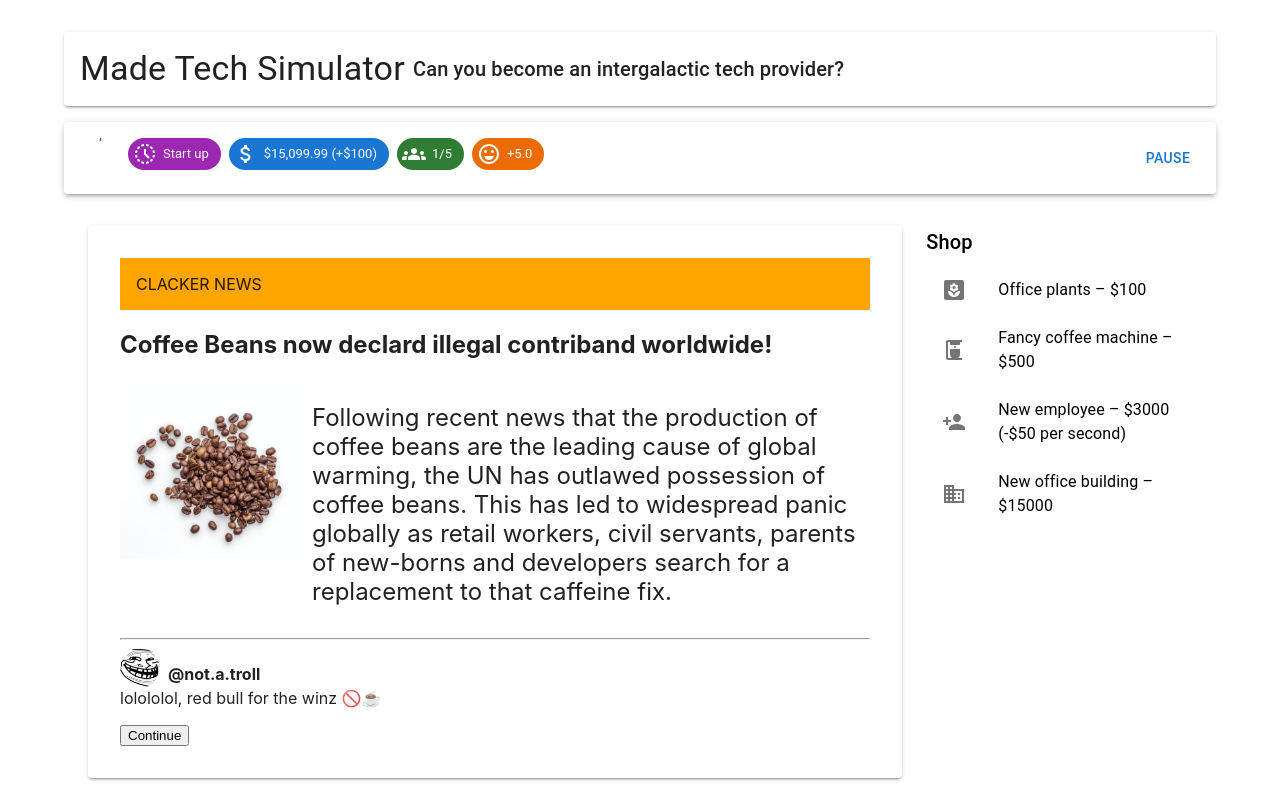
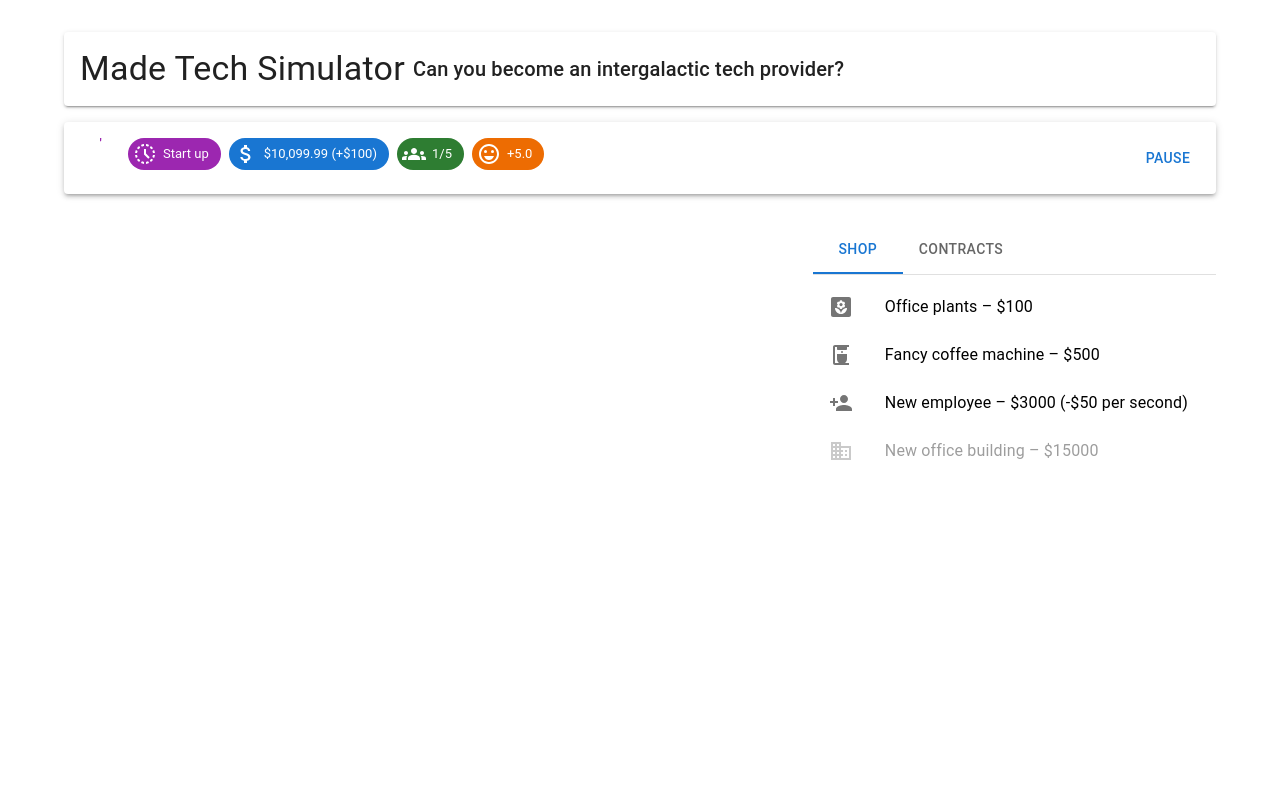
Before and after one commit to b-dalton/game-jam, a React (Create React App) app: page / in a window 1280 px wide. Both pictures are taken after a click on the button "START YOUR OWN TECH EMPIRE!". Built offline with nearby package versions, Linux system fonts and the light colour scheme.

Commit message:
Contract marketplace

```diff
--- a/src/components/GameWindow.jsx
+++ b/src/components/GameWindow.jsx
@@ -1,17 +1,36 @@
-import { Container, Box } from "@mui/material";
-import React from "react";
+import { Container, Box, Tabs, Tab } from "@mui/material";
+import React, { useState } from "react";
 import { GameStageEnum, useGameState } from "../contexts/GameState";
 import { EventDialog } from "./EventDialog";
+import { Marketplace } from "./Marketplace";
 import { Shop } from "./Shop";
 
 import StartScreen from "./StartScreen";
 import { TitleBar } from "./TitleBar";
 import { Toolbar } from "./Toolbar";
 
+const TabPanel = ({ children, value, index, ...other }) => {
+  return (
+    <Box
+      role="tabpanel"
+      hidden={value !== index}
+      sx={{
+        overflow: "auto",
+        maxHeight: "60vh",
+      }}
+      {...other}
+    >
+      {value === index && <>{children}</>}
+    </Box>
+  );
+};
+
 export const GameWindow = () => {
   const {
     state: { gameStage },
   } = useGameState();
+
+  const [tabIndex, setTabIndex] = useState(0);
 
   return (
     <Container
@@ -43,10 +62,32 @@ export const GameWindow = () => {
 
             <Box
               sx={{
-                width: "35%",
+                minWidth: "35%",
+                maxWidth: "35%",
               }}
             >
-              <Shop />
+              <Box
+                sx={{
+                  borderBottom: 1,
+                  borderColor: "divider",
+                }}
+              >
+                <Tabs
+                  value={tabIndex}
+                  onChange={(_, newValue) => {
+                    setTabIndex(newValue);
+                  }}
+                >
+                  <Tab label="Shop" />
+                  <Tab label="Contracts" />
+                </Tabs>
+              </Box>
+              <TabPanel value={tabIndex} index={0}>
+                <Shop />
+              </TabPanel>
+              <TabPanel value={tabIndex} index={1}>
+                <Marketplace />
+              </TabPanel>
             </Box>
           </Box>
         </>
--- /dev/null
+++ b/src/components/Marketplace.jsx
@@ -0,0 +1,126 @@
+import {
+  Divider,
+  List,
+  ListItem,
+  ListItemButton,
+  ListItemText,
+  Typography,
+} from "@mui/material";
+import { useGameState } from "../contexts/GameState";
+
+const contracts = [
+  {
+    id: "nasa-moon-base",
+    name: "NASA Moon Base",
+    description:
+      "You heard us right, NASA needs an exciting team to help us build our new lunar base",
+    value: 15000,
+    recurringValue: 150,
+    requiredTeamSize: 1,
+    isActive: () => true,
+    action: (state) => {
+      return {
+        ...state,
+        currency: state.currency + 15000,
+        currencyChange: state.currencyChange + 150,
+        occupiedEmployees: state.occupiedEmployees + 1,
+        signedContracts: [...state.signedContracts, "nasa-moon-base"],
+      };
+    },
+  },
+];
+
+export const Marketplace = () => {
+  const { state, dispatch } = useGameState();
+
+  const { employees, occupiedEmployees, signedContracts } = state;
+
+  const availableContracts = contracts.filter(
+    ({ id }) => !signedContracts.includes(id)
+  );
+
+  const signedContractsList = contracts.filter(({ id }) =>
+    signedContracts.includes(id)
+  );
+
+  return (
+    <>
+      <Typography variant="h6" component="h2">
+        Available contracts{" "}
+      </Typography>
+      <List>
+        {availableContracts.length === 0
+          ? "There are no open contracts on the marketplace right now..."
+          : availableContracts.map((item, index) => (
+              <ListItem disablePadding>
+                <ListItemButton
+                  disabled={
+                    !item.isActive(state) ||
+                    employees - occupiedEmployees < item.requiredTeamSize
+                  }
+                  onClick={() => {
+                    dispatch({ type: "signContract", payload: item });
+                  }}
+                >
+                  <ListItemText
+                    primary={item.name}
+                    secondary={
+                      <>
+                        <Typography variant="body2" color="text.primary">
+                          {item.description}
+                        </Typography>
+                        <Typography variant="body2" color="text.secondary">
+                          — Value: ${item.value.toLocaleString()} up front and $
+                          {item.recurringValue.toLocaleString()} per second
+                        </Typography>
+                        <Typography variant="body2" color="text.secondary">
+                          — Required Team Size: {item.requiredTeamSize} (you
+                          have {employees - occupiedEmployees})
+                        </Typography>
+                      </>
+                    }
+                  />
+                </ListItemButton>
+              </ListItem>
+            ))}
+      </List>
+
+      <Divider
+        sx={{
+          marginTop: "2rem",
+          marginBottom: "2rem",
+        }}
+      />
+
+      <Typography variant="h6" component="h2">
+        Signed contracts{" "}
+      </Typography>
+      <List>
+        {signedContractsList.length === 0
+          ? "You haven't signed any contracts yet..."
+          : signedContractsList.map((item, index) => (
+              <ListItem disablePadding>
+                <ListItemText
+                  primary={item.name}
+                  secondary={
+                    <>
+                      <Typography variant="body2" color="text.primary">
+                        {item.description}
+                      </Typography>
+                      <Typography variant="body2" color="text.secondary">
+                        — Value: ${item.value.toLocaleString()} up front and $
+                        {item.recurringValue.toLocaleString()} per second
+                      </Typography>
+                      <Typography variant="body2" color="text.secondary">
+                        — Required Team Size: {item.requiredTeamSize} (you have{" "}
+                        {employees - occupiedEmployees})
+                      </Typography>
+                    </>
+                  }
+                />
+              </ListItem>
+            ))}
+      </List>
+    </>
+  );
+};
--- a/src/components/Shop.jsx
+++ b/src/components/Shop.jsx
@@ -87,10 +87,6 @@ export const Shop = () => {
 
   return (
     <>
-      <Typography variant="h6" component="h2">
-        Shop
-      </Typography>
-
       <List>
         {shopItems.map((item, index) => (
           <ListItem disablePadding key={index}>
--- a/src/contexts/GameState.js
+++ b/src/contexts/GameState.js
@@ -18,7 +18,9 @@ const initialState = {
   employeeHappinessChange: -0.001,
   employees: 1,
   maximumEmployees: 5,
+  occupiedEmployees: 0,
   activeEvent: null,
+  signedContracts: [],
 };
 
 const reducer = (state, action) => {
@@ -79,6 +81,10 @@ const reducer = (state, action) => {
       return {
         ...action.payload.action(state),
       };
+    case "signContract":
+      return {
+        ...action.payload.action(state),
+      };
     default:
       throw new Error(`Unexpected action type ${action.type}`);
   }
--- a/src/lib/random-event.jsx
+++ b/src/lib/random-event.jsx
@@ -4,8 +4,7 @@ const events = [
     characterName: "Scribbly Pibbles",
     description:
       "I love your approach to akward office parties, and have invested $5,000 in your fledling business!",
-    type:
-      "email",
+    type: "email",
     condition: (state) => state.gameTime >= 0 && state.gameTime < 10000,
     action: (state) => {
       return {
@@ -19,9 +18,8 @@ const events = [
     characterName: "@not.a.troll",
     description:
       "Following recent news that the production of coffee beans are the leading cause of global warming, the UN has outlawed possession of coffee beans. This has led to widespread panic globally as retail workers, civil servants, parents of new-borns and developers search for a replacement to that caffeine fix.",
-    type:
-      "clackerNews",
-      condition: (state) => state.gameTime >= 0 && state.gameTime < 10000,
+    type: "clackerNews",
+    condition: (state) => state.gameTime >= 0 && state.gameTime < 10000,
     joke: "lolololol, red bull for the winz 🚫☕️",
     image: "coffee",
     action: (state) => {
@@ -34,8 +32,8 @@ const events = [
 ];
 
 export const getRandomEvent = (state) => {
-  // const shouldFindEvent = Math.random() < 0.02 ? true : false;
-  const shouldFindEvent = true;
+  const shouldFindEvent = Math.random() < 0.02 ? true : false;
+  // const shouldFindEvent = true;
 
   if (!shouldFindEvent) {
     return null;
@@ -43,5 +41,9 @@ export const getRandomEvent = (state) => {
 
   const matchingEvents = events.filter((e) => e.condition(state));
 
+  if (matchingEvents.length === 0) {
+    return null;
+  }
+
   return matchingEvents[Math.floor(Math.random() * matchingEvents.length)];
 };
```
